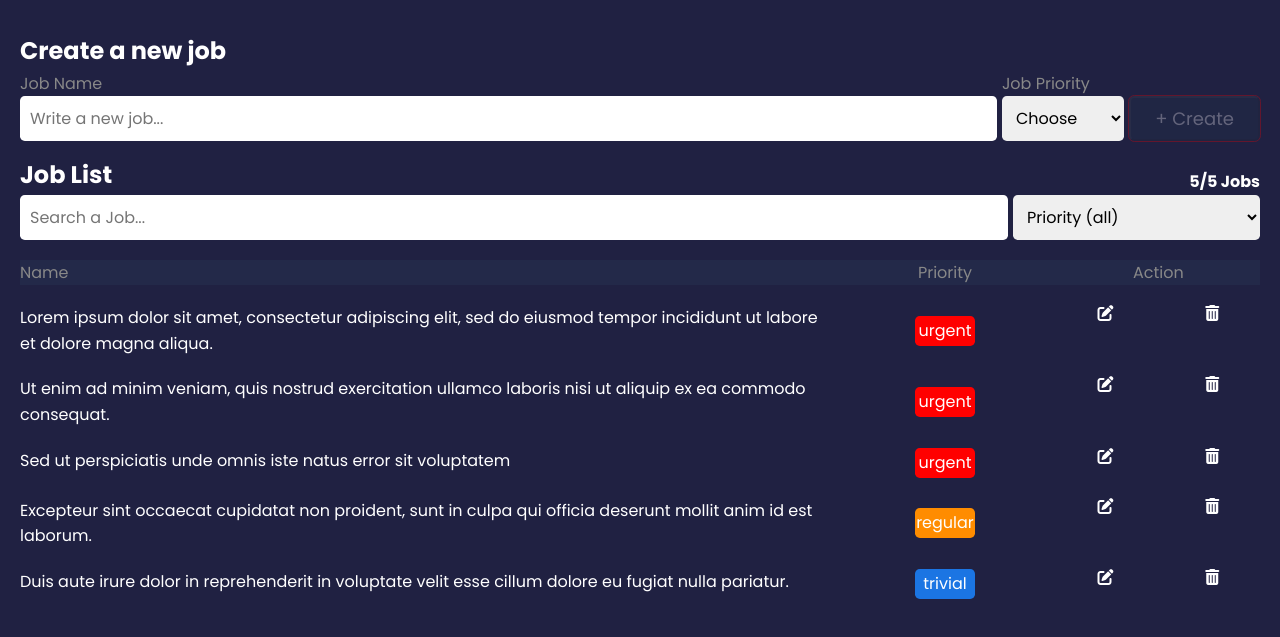
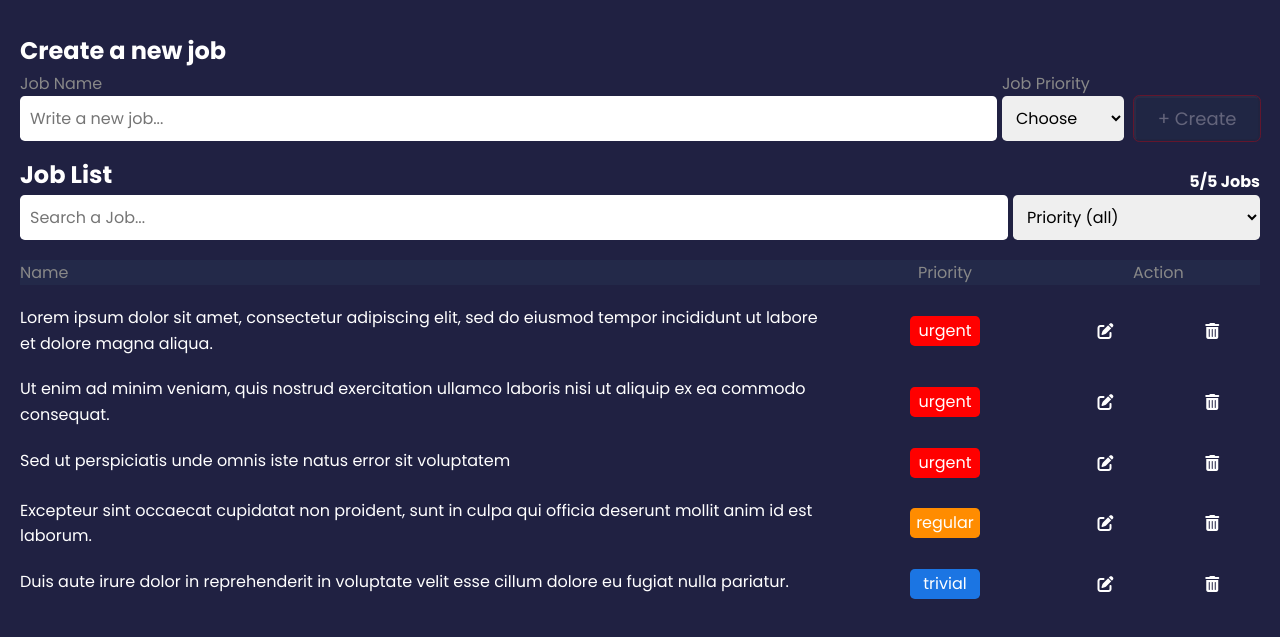
Before and after one commit to WeakSider/Job-Tracking-App, a plain HTML site: page index.html in a window 1280 px wide. Shown: the part 89-726 px from the top of the page. Drawn offline with Linux system fonts and the light colour scheme.

Commit message:
action buttons aligned and priority background improved

```diff
--- a/style.css
+++ b/style.css
@@ -89,6 +89,7 @@ body{
 }
 .action-item {
     justify-content: space-around;
+    align-items: center;
 }
 .action{
     justify-content: center;
@@ -190,6 +191,7 @@ label{
     justify-content: center;
     padding: 7px;
     transition: all .2s ease;
+    margin-left: 5px;
 
 }
 #crtBtn:disabled{
@@ -219,9 +221,8 @@ label{
     justify-content:center;
     align-items: center;
     border-radius: 0.3em;
-    width: 60px;
+    width: 70px;
     height: 30px;
-    padding: 0;
 }
 .prio-urgent{
     background-color: red;
```
